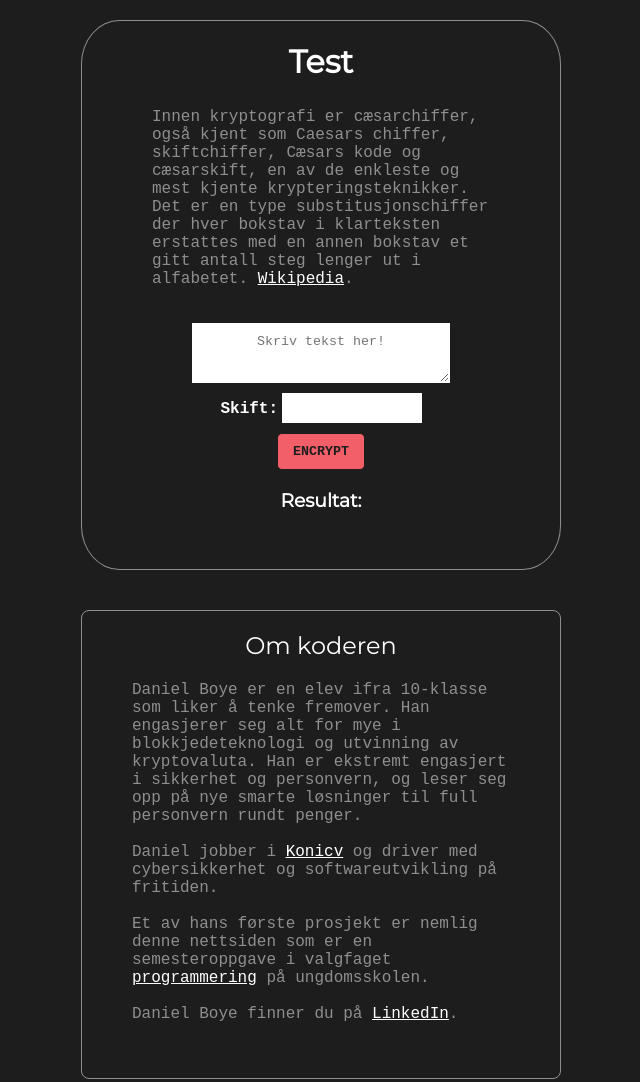
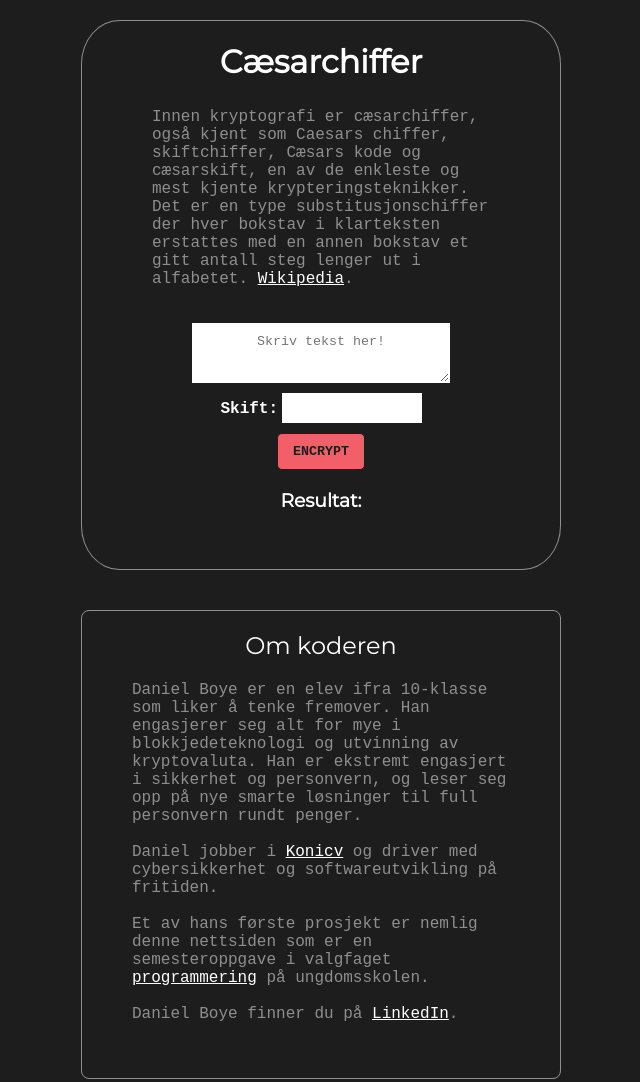
Before and after one commit to DanielBoye/Semesteroppgave-i-valgfag-programmering, a plain HTML site: page index.html in a window 1280 px wide. Shown: the top 1082 px of the page, without its empty margins (319-959 px from the left). Drawn offline with Linux system fonts and the light colour scheme.

Commit message:
Ferdig nettside

```diff
--- a/index.html
+++ b/index.html
@@ -1,7 +1,7 @@
 <body>
     <link href='https://fonts.googleapis.com/css?family=Montserrat' rel='stylesheet'>
     <div class="cæsarchiffer">
-    <h1>Test</h1>
+    <h1>Cæsarchiffer</h1>
       <p class="p-padding">
         Innen kryptografi er cæsarchiffer, også kjent som Caesars chiffer, skiftchiffer, Cæsars kode og cæsarskift, en av de enkleste og mest kjente krypteringsteknikker. Det er en type substitusjonschiffer der hver bokstav i klarteksten erstattes med en annen bokstav et gitt antall steg lenger ut i alfabetet. <a href="https://no.wikipedia.org/wiki/C%C3%A6sarchiffer" target="_blank">Wikipedia</a>.
       </p>
```
